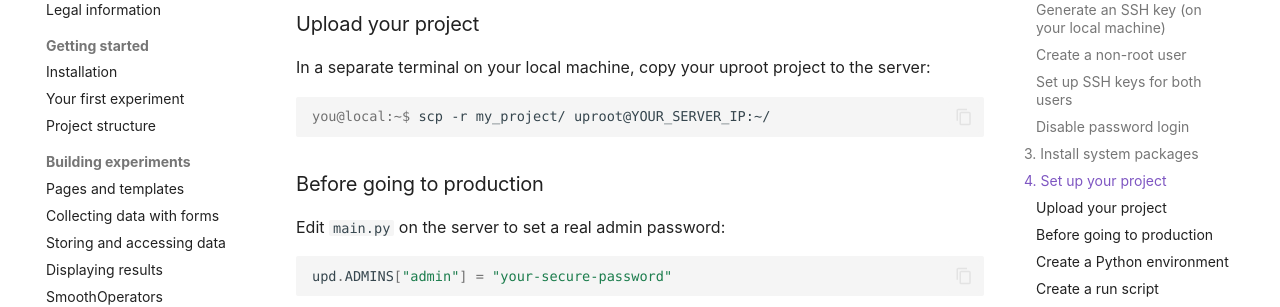
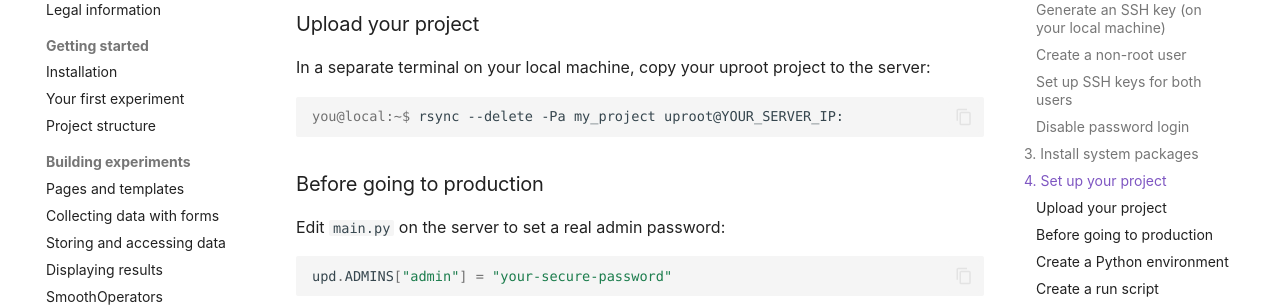
Before and after one commit to mrpg/uproot-docs, an MkDocs documentation site: the page built from docs/running/vps-setup.md, in a window 1280 px wide and 900 px high, scrolled down 2616 px. Shown: the part 152-459 px from the top of the window. Built offline with MkDocs 1.6.1 and Material for MkDocs 9.7.7, drawn with Linux system fonts in a browser that asks for light colours; comment, search, counter and statistics services are not loaded; some of the changed text lies outside the part shown.

Commit message:
Use rsync

````diff
--- a/docs/running/vps-setup.md
+++ b/docs/running/vps-setup.md
@@ -117,7 +117,7 @@ you@local:~$ ssh uproot@YOUR_SERVER_IP
 In a separate terminal on your local machine, copy your uproot project to the server:
 
 ```console
-you@local:~$ scp -r my_project/ uproot@YOUR_SERVER_IP:~/
+you@local:~$ rsync --delete -Pa my_project uproot@YOUR_SERVER_IP:
 ```
 
 ### Before going to production
@@ -373,7 +373,7 @@ Your experiment is now live at `https://example.com/admin/`.
 Upload the new version from your local machine, then restart:
 
 ```console
-you@local:~$ scp -r my_project/ uproot@YOUR_SERVER_IP:~/
+you@local:~$ rsync --delete -Pa my_project uproot@YOUR_SERVER_IP:
 ```
 
 ```console
````
